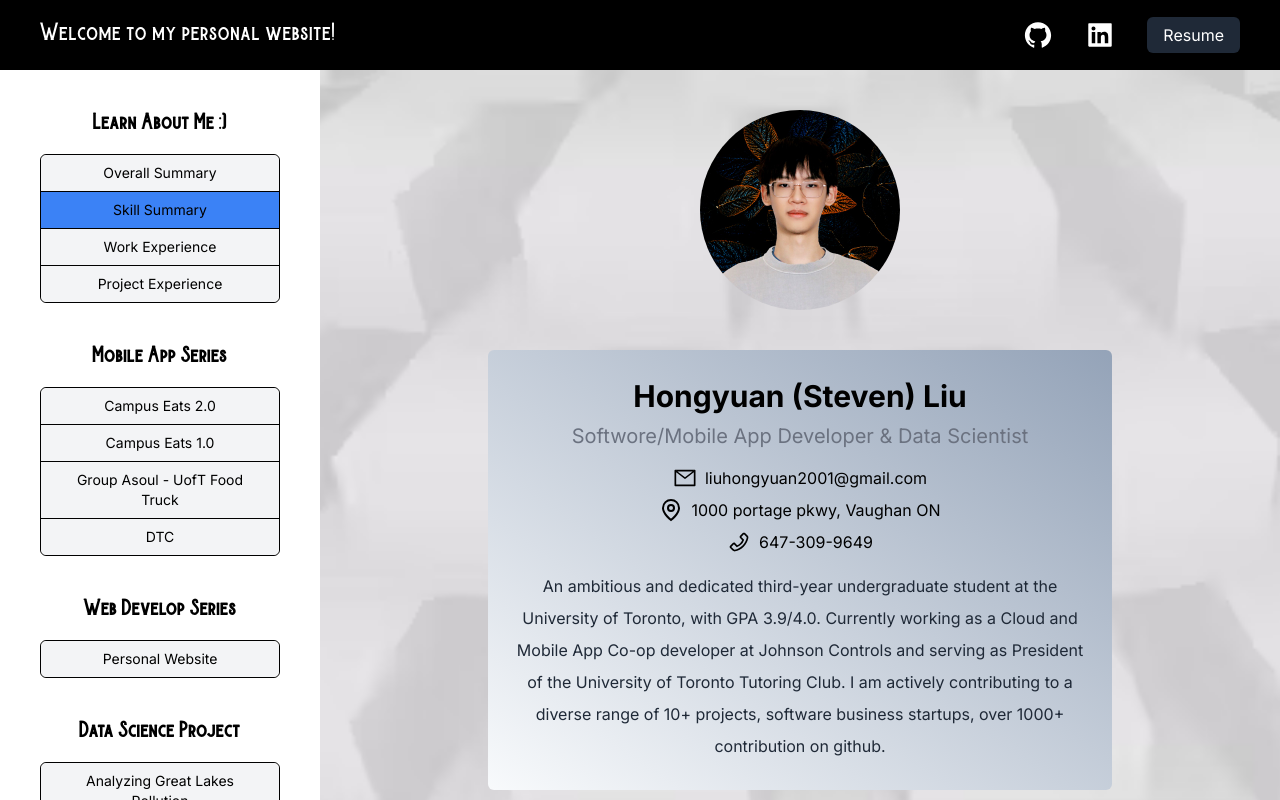
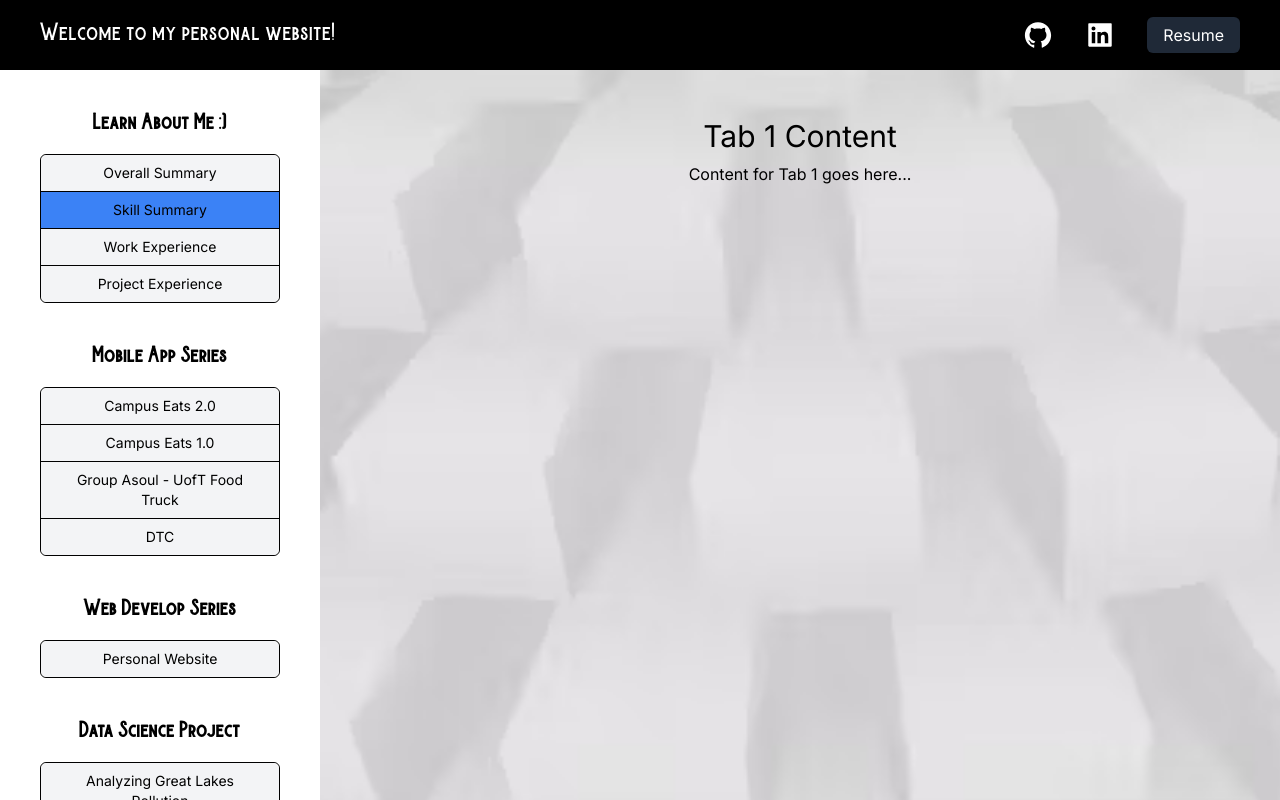
Before and after one commit to Yuanxyyds/MyPersonalWebsite, a Next.js app: page / in a window 1280 px wide. Both pictures are taken after a click on the button "Skill Summary". Shown: the top 800 px of the page. Built offline with nearby package versions, Linux system fonts and the light colour scheme.

Commit message:
refactor: refactor the code, add grouping

```diff
--- a/src/app/page.tsx
+++ b/src/app/page.tsx
@@ -1,8 +1,7 @@
 "use client";
-import Image from 'next/image';
-import { AiFillGithub, AiFillLinkedin, AiOutlineMail, AiOutlinePhone } from 'react-icons/ai';
-import { GrLocation } from 'react-icons/gr';
+import { AiFillGithub, AiFillLinkedin, } from 'react-icons/ai';
 import { useState } from 'react';
+import SummaryContent from './pages/summary';
 
 
 export default function Home() {
@@ -12,11 +11,14 @@ export default function Home() {
     setActiveTab(tab);
   };
 
-  const renderContent = () => {
-    if (activeTab === 'tab1') {
-      return getProjectContent();
-    } else if (activeTab === 'tab2') {
-      return getProjectContent();
+  const RenderContent = () => {
+    if (activeTab === 'summary') {
+      return <SummaryContent />;
+    } else {
+      return <div className='text-center p-10'>
+        <h2 className='text-3xl py-2'>Tab 1 Content</h2>
+        <p>Content for Tab 1 goes here...</p>
+      </div>;
     }
   }
 
@@ -118,8 +120,8 @@ export default function Home() {
                 </button>
               </div>
 
-               {/* Web Development */}
-               <h1 className='text-center mb-4 font-bold font-burtons text-lg mt-10'> Web Develop Series</h1>
+              {/* Web Development */}
+              <h1 className='text-center mb-4 font-bold font-burtons text-lg mt-10'> Web Develop Series</h1>
               <div className='flex flex-col rounded-md' style={{ border: '1px solid black' }}>
 
                 <button
@@ -131,8 +133,8 @@ export default function Home() {
               </div>
 
 
-                 {/* Data Science Project */}
-                 <h1 className='text-center mb-4 font-bold font-burtons text-lg mt-10'> Data Science Project</h1>
+              {/* Data Science Project */}
+              <h1 className='text-center mb-4 font-bold font-burtons text-lg mt-10'> Data Science Project</h1>
               <div className='flex flex-col rounded-md' style={{ border: '1px solid black' }}>
 
                 <button
@@ -140,6 +142,13 @@ export default function Home() {
                     }`} style={{ borderBottom: '1px solid black' }}
                   onClick={() => handleTabChange('greatlakes')}
                 > Analyzing Great Lakes Pollution
+                </button>
+
+                <button
+                  className={`px-4 py-2 text-sm ${activeTab === 'nlp' ? 'bg-blue-500' : 'bg-gray-100'
+                    }`} style={{ borderBottom: '1px solid black' }}
+                  onClick={() => handleTabChange('nlp')}
+                > NLPS
                 </button>
 
                 <button
@@ -154,49 +163,7 @@ export default function Home() {
 
             {/* Second Row */}
             <ul className='rightrow-container'>
-              <div className='text-center p-10 row-auto'>
-                <div style={{ display: "flex", justifyContent: "center" }}>
-                  <div style={{ borderRadius: '50%', overflow: 'hidden', width: '200px', height: '200px', }}>
-                    <Image
-                      src="/Steven Liu.jpg"
-                      width={500}
-                      height={500}
-                      alt="Picture of the author"
-                    />
-                  </div>
-                </div>
-
-                <div className=' bg-gradient-to-tr from-slate-50 to-slate-400 h-auto p-5 rightQuaterSize mt-10 rounded-md'>
-                  <h2 className='text-3xl py-2 text-black font-bold'>Hongyuan (Steven) Liu</h2>
-                  <h3 className='text-xl text-gray-500 mb-4'>Softwore/Mobile App Developer & Data Scientist</h3>
-                  <div className='flex justify-center my-2'>
-                    <ul className='flex items-center'>
-                      <li><AiOutlineMail className='text-2xl text-black mr-2' /></li>
-                      <li><p>liuhongyuan2001@gmail.com</p></li>
-                    </ul>
-                  </div>
-
-                  <div className='flex justify-center my-2'>
-                    <ul className='flex items-center'>
-                      <li><GrLocation className='text-2xl text-black mr-2' /></li>
-                      <li><p>1000 portage pkwy, Vaughan ON</p></li>
-                    </ul>
-                  </div>
-
-                  <div className='flex justify-center my-2'>
-                    <ul className='flex items-center'>
-                      <li><AiOutlinePhone className='text-2xl text-black mr-2' /></li>
-                      <li><p>647-309-9649</p></li>
-                    </ul>
-                  </div>
-
-                  <p className='text-md mb-2 mt-4 leading-8 text-gray-800'>
-                    An ambitious and dedicated third-year undergraduate student at the University of Toronto, with GPA 3.9/4.0. Currently working as a Cloud and Mobile App Co-op developer at Johnson Controls and serving as President of the University of Toronto Tutoring Club. I am actively contributing to a diverse range of 10+ projects, software business startups, over 1000+ contribution on github.
-                  </p>
-                </div>
-
-              </div>
-
+              <RenderContent/>
             </ul>
           </div>
         </div>
@@ -207,10 +174,3 @@ export default function Home() {
   );
 
 }
-
-function getProjectContent() {
-  return (<div className='text-center p-10'>
-    <h2 className='text-3xl py-2'>Tab 1 Content</h2>
-    <p>Content for Tab 1 goes here...</p>
-  </div>);
-}
--- /dev/null
+++ b/src/app/pages/summary.tsx
@@ -0,0 +1,52 @@
+import React from 'react';
+import Image from 'next/image';
+import { AiOutlineMail, AiOutlinePhone } from 'react-icons/ai';
+import { GrLocation } from 'react-icons/gr';
+
+
+export default function SummaryContent(){
+  return (
+    <div className='text-center p-10 row-auto'>
+    <div style={{ display: "flex", justifyContent: "center" }}>
+      <div style={{ borderRadius: '50%', overflow: 'hidden', width: '200px', height: '200px', }}>
+        <Image
+          src="/Steven Liu.jpg"
+          width={500}
+          height={500}
+          alt="Picture of the author"
+        />
+      </div>
+    </div>
+
+    <div className=' bg-gradient-to-tr from-slate-50 to-slate-400 h-auto p-5 rightQuaterSize mt-10 rounded-md'>
+      <h2 className='text-3xl py-2 text-black font-bold'>Hongyuan (Steven) Liu</h2>
+      <h3 className='text-xl text-gray-500 mb-4'>Softwore/Mobile App Developer & Data Scientist</h3>
+      <div className='flex justify-center my-2'>
+        <ul className='flex items-center'>
+          <li><AiOutlineMail className='text-2xl text-black mr-2' /></li>
+          <li><p>liuhongyuan2001@gmail.com</p></li>
+        </ul>
+      </div>
+
+      <div className='flex justify-center my-2'>
+        <ul className='flex items-center'>
+          <li><GrLocation className='text-2xl text-black mr-2' /></li>
+          <li><p>1000 portage pkwy, Vaughan ON</p></li>
+        </ul>
+      </div>
+
+      <div className='flex justify-center my-2'>
+        <ul className='flex items-center'>
+          <li><AiOutlinePhone className='text-2xl text-black mr-2' /></li>
+          <li><p>647-309-9649</p></li>
+        </ul>
+      </div>
+
+      <p className='text-md mb-2 mt-4 leading-8 text-gray-800'>
+        An ambitious and dedicated third-year undergraduate student at the University of Toronto, with GPA 3.9/4.0. Currently working as a Cloud and Mobile App Co-op developer at Johnson Controls and serving as President of the University of Toronto Tutoring Club. I am actively contributing to a diverse range of 10+ projects, software business startups, over 1000+ contribution on github.
+      </p>
+    </div>
+
+  </div>
+  );
+};
```
